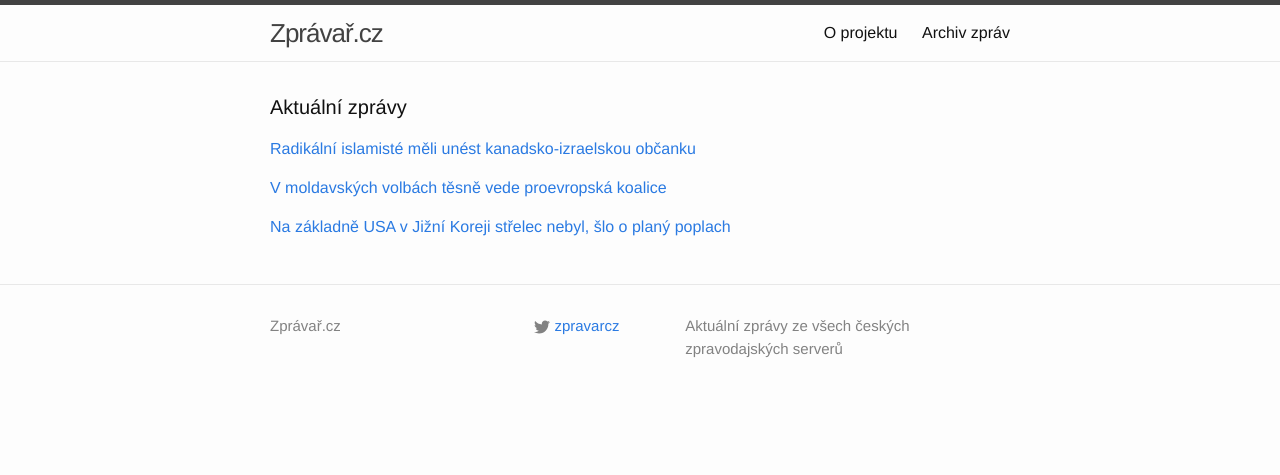
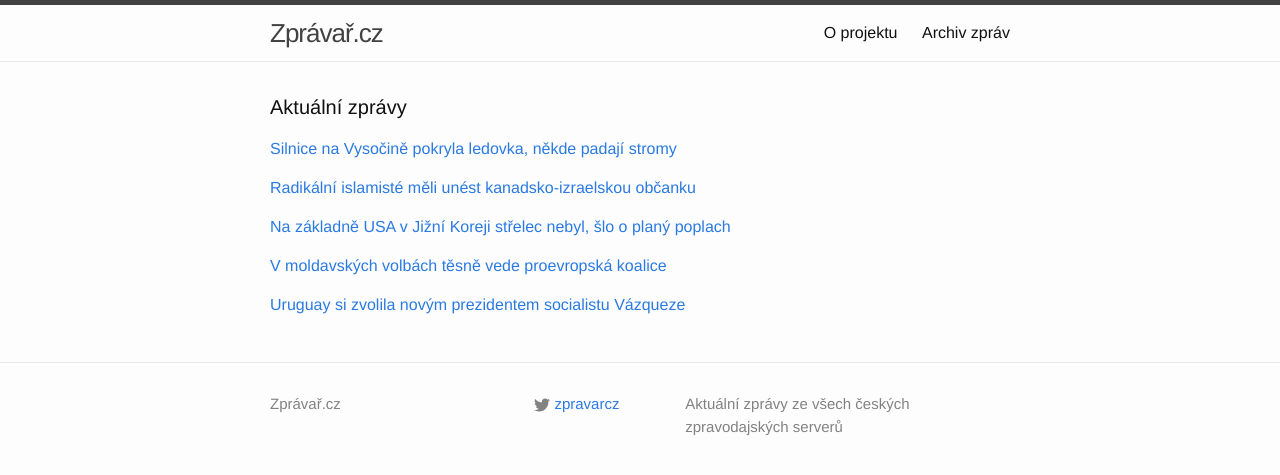
Before and after one commit to adliska/zpravar, a Jekyll site: the page built from index.html, in a window 1280 px wide. Shown: the top 475 px of the page. Built offline with Jekyll 4.4.1, drawn with Linux system fonts in a browser that asks for light colours; some of the changed lines change nothing that is shown.

Commit message:
zpravar news update

```diff
--- a/index.html
+++ b/index.html
@@ -5,20 +5,25 @@ layout: default
 <div class="home">
     <h1 class="page-heading">Aktuální zprávy</h1>
 
-<p><a href="javascript:;" onclick="toggle_visibility('zpravy0')">Radikální islamisté měli unést kanadsko-izraelskou občanku</a></p>
+<p><a href="javascript:;" onclick="toggle_visibility('zpravy0')">Silnice na Vysočině pokryla ledovka, někde padají stromy</a></p>
 <div id="zpravy0" style="display:none">
+<ul>
+<li><a href=http://zpravy.aktualne.cz/regiony/vysocina/silnice-na-vysocine-pokryla-ledovka-nekde-padaji-stromy/r~f663aabe792311e4840b002590604f2e/>Silnice na Vysočině pokryla ledovka, někde padají stromy - zpravy.aktualne.cz</a></li>
+<li><a href=http://www.ceskenoviny.cz/zpravy/zpravy/silnice-na-vysocine-pokryla-ledovka-nekde-padaji-stromy/1153438>Silnice na Vysočině pokryla ledovka, někde padají stromy - www.ceskenoviny.cz</a></li>
+<li><a href=http://www.denik.cz/z_domova/silnice-na-vysocine-pokryla-ledovka-nekde-padaji-stromy-20141201.html>Silnice na Vysočině pokryla ledovka, někde padají stromy - www.denik.cz</a></li>
+<li><a href=http://www.ceskatelevize.cz/ct24/domaci/294098-pozor-na-ledovku-na-vysocine-jsou-ctyri-silnice-uzavrene/>Pozor na ledovku, na Vysočině jsou čtyři silnice uzavřené - www.ceskatelevize.cz</a></li>
+<li><a href=http://www.tyden.cz/rubriky/domaci/doprava/varovani-pred-ledovkou-rozsireno-padaji-stromy_325775.html>Varování před ledovkou rozšířeno, padají stromy - www.tyden.cz</a></li>
+<li><a href=http://www.novinky.cz/domaci/355020-vysocinu-pokryla-ledovka-stromy-padaji-na-silnice.html>Vysočinu pokryla ledovka, stromy padají na silnice - www.novinky.cz</a></li>
+<li><a href=http://www.tyden.cz/rubriky/domaci/doprava/meteorologove-rozsirili-varovani-pred-ledovkou-na-silnicich_325775.html>Meteorologové rozšířili varování před ledovkou na silnicích - www.tyden.cz</a></li>
+<li><a href=http://www.tyden.cz/rubriky/domaci/doprava/meteorologove-varuji-pred-hrozici-ledovkou-na-silnicich_325775.html>Meteorologové varují před hrozící ledovkou na silnicích - www.tyden.cz</a></li>
+</ul>
+</div><p><a href="javascript:;" onclick="toggle_visibility('zpravy1')">Radikální islamisté měli unést kanadsko-izraelskou občanku</a></p>
+<div id="zpravy1" style="display:none">
 <ul>
 <li><a href=http://zpravy.aktualne.cz/zahranici/radikalni-islamiste-meli-unest-kanadsko-izraelskou-obcanku/r~4a8d4ff6791e11e48ee3002590604f2e/>Radikální islamisté měli unést kanadsko-izraelskou občanku - zpravy.aktualne.cz</a></li>
 <li><a href=http://www.tyden.cz/rubriky/zahranici/asie-a-oceanie/maji-islamiste-kanadsko-izraelskou-obcanku-vira-v-lez_325804.html>Mají islamisté kanadsko-izraelskou občanku? Víra v lež - www.tyden.cz</a></li>
 <li><a href=http://www.novinky.cz/zahranicni/blizky-a-stredni-vychod/355017-islamsky-stat-ohlasil-ze-zajal-kanadskou-bojovnici-urady-to-proveruji.html>Islámský stát ohlásil, že zajal kanadskou bojovnici, úřady to prověřují - www.novinky.cz</a></li>
 <li><a href=http://www.ceskenoviny.cz/zpravy/zpravy/islamiste-pry-zajali-kanadsko-izraelskou-obcanku/1153430>Islamisté prý zajali kanadsko-izraelskou občanku - www.ceskenoviny.cz</a></li>
-</ul>
-</div><p><a href="javascript:;" onclick="toggle_visibility('zpravy1')">V moldavských volbách těsně vede proevropská koalice</a></p>
-<div id="zpravy1" style="display:none">
-<ul>
-<li><a href=http://zpravy.aktualne.cz/zahranici/v-moldavskych-volbach-tesne-vede-proevropska-koalice/r~4ea71c96792011e4b6d20025900fea04/>V moldavských volbách těsně vede proevropská koalice - zpravy.aktualne.cz</a></li>
-<li><a href=http://zpravy.idnes.cz/volby-v-moldavsku-vyhrala-proruska-strana-f22-/zahranicni.aspx?c=A141201_064026_zahranicni_jj>Volby v Moldavsku vyhrála podle průběžných výsledků proruská strana - zpravy.idnes.cz</a></li>
-<li><a href=http://www.ceskenoviny.cz/zpravy/zpravy/v-moldavskych-volbach-vedla-proevropska-koalice/1153425>V moldavských volbách vedla proevropská koalice - www.ceskenoviny.cz</a></li>
 </ul>
 </div><p><a href="javascript:;" onclick="toggle_visibility('zpravy2')">Na základně USA v Jižní Koreji střelec nebyl, šlo o planý poplach</a></p>
 <div id="zpravy2" style="display:none">
@@ -27,4 +32,18 @@ layout: default
 <li><a href=http://www.novinky.cz/zahranicni/svet/355019-americkou-zakladnu-v-jizni-koreji-uzavreli-kvuli-strelci.html>Americkou základnu v Jižní Koreji uzavřeli kvůli střelci  - www.novinky.cz</a></li>
 <li><a href=http://www.ceskenoviny.cz/zpravy/zpravy/na-americke-letecke-zakladne-v-jizni-koreji-byl-hlasen-strelec/1153424>Na americké letecké základně v Jižní Koreji byl hlášen střelec - www.ceskenoviny.cz</a></li>
 </ul>
+</div><p><a href="javascript:;" onclick="toggle_visibility('zpravy3')">V moldavských volbách těsně vede proevropská koalice</a></p>
+<div id="zpravy3" style="display:none">
+<ul>
+<li><a href=http://zpravy.aktualne.cz/zahranici/v-moldavskych-volbach-tesne-vede-proevropska-koalice/r~4ea71c96792011e4b6d20025900fea04/>V moldavských volbách těsně vede proevropská koalice - zpravy.aktualne.cz</a></li>
+<li><a href=http://zpravy.idnes.cz/volby-v-moldavsku-vyhrala-proruska-strana-f22-/zahranicni.aspx?c=A141201_064026_zahranicni_jj>Volby v Moldavsku vyhrála podle průběžných výsledků proruská strana - zpravy.idnes.cz</a></li>
+<li><a href=http://www.ceskenoviny.cz/zpravy/zpravy/v-moldavskych-volbach-vedla-proevropska-koalice/1153425>V moldavských volbách vedla proevropská koalice - www.ceskenoviny.cz</a></li>
+</ul>
+</div><p><a href="javascript:;" onclick="toggle_visibility('zpravy4')">Uruguay si zvolila novým prezidentem socialistu Vázqueze </a></p>
+<div id="zpravy4" style="display:none">
+<ul>
+<li><a href=http://www.lidovky.cz/novym-uruguayskym-prezidentem-byl-zvolen-socialista-vazquez-p7z-/zpravy-svet.aspx?c=A141201_073612_ln_zahranici_ml>Uruguay si zvolila novým prezidentem socialistu Vázqueze  - www.lidovky.cz</a></li>
+<li><a href=http://zpravy.e15.cz/zahranicni/politika/opet-v-urade-novym-uruguayskym-prezidentem-bude-socialista-vazquez-1141298>Opět v úřadě: Novým uruguayským prezidentem bude socialista Vázquez - zpravy.e15.cz</a></li>
+<li><a href=http://www.novinky.cz/zahranicni/amerika/355018-uruguayskym-prezidentem-je-opet-socialista.html>Uruguayským prezidentem je opět socialista  - www.novinky.cz</a></li>
+</ul>
 </div></div>
```
